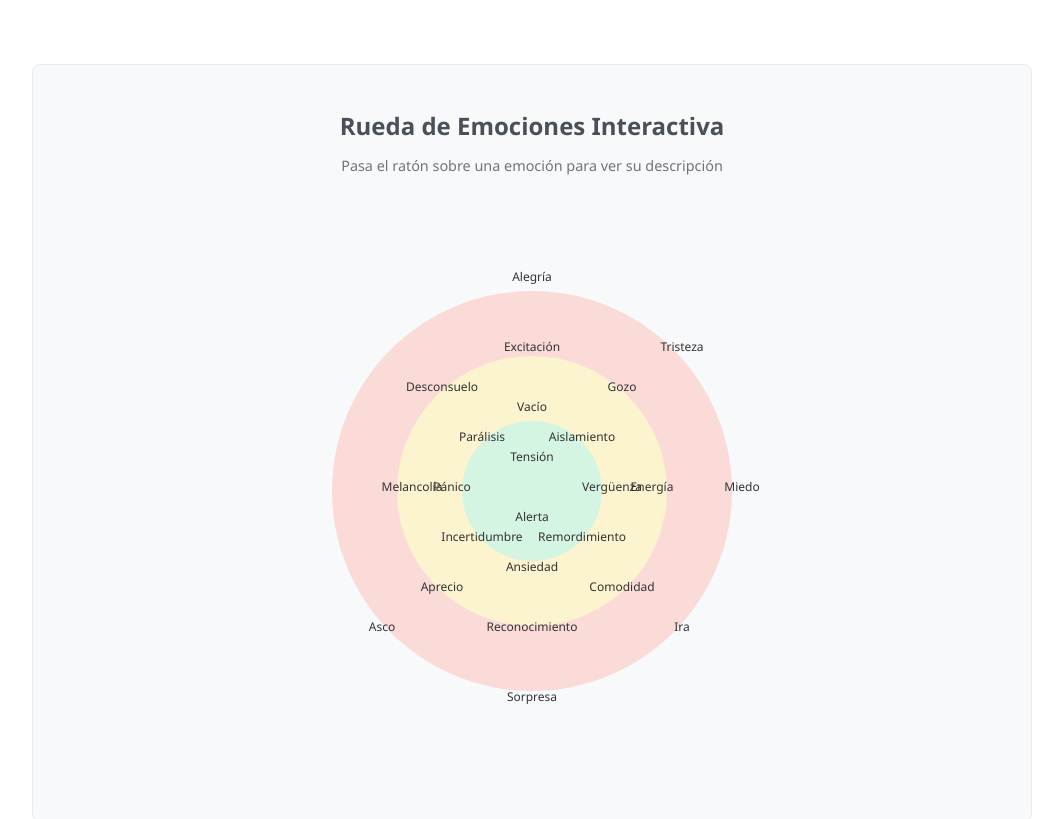
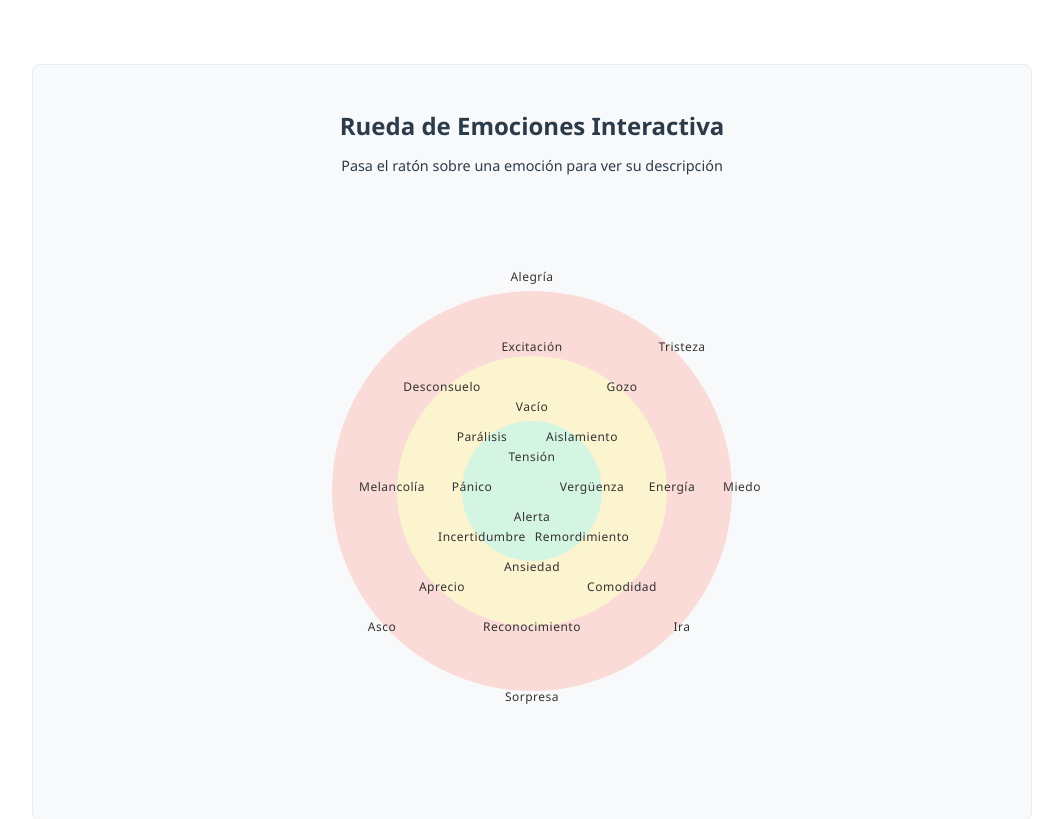
Before and after one commit to Chel-art/pinceladasIntimas, a website built with Vite: page pinceladas-intimas/index.html in a window 1280 px wide. Shown: the top 819 px of the page, without its empty margins (108-1171 px from the left). Built offline with nearby package versions, Linux system fonts and the light colour scheme.

Commit message:
rueda de las emociones_V1.2

```diff
--- a/pinceladas-intimas/src/pages/ExercisePage.js
+++ b/pinceladas-intimas/src/pages/ExercisePage.js
@@ -91,20 +91,20 @@ export function ExercisePage() {
         <!-- Emociones secundarias -->
         <text x="300" y="160" class="label">Excitación</text>
         <text x="390" y="200" class="label">Gozo</text>
-        <text x="420" y="300" class="label">Energía</text>
+        <text x="440" y="300" class="label">Energía</text>
         <text x="390" y="400" class="label">Comodidad</text>
         <text x="300" y="440" class="label">Reconocimiento</text>
         <text x="210" y="400" class="label">Aprecio</text>
-        <text x="180" y="300" class="label">Melancolía</text>
+        <text x="160" y="300" class="label">Melancolía</text>
         <text x="210" y="200" class="label">Desconsuelo</text>
         <!-- Emociones terciarias -->
         <text x="300" y="220" class="label">Vacío</text>
         <text x="350" y="250" class="label">Aislamiento</text>
-        <text x="380" y="300" class="label">Vergüenza</text>
+        <text x="360" y="300" class="label">Vergüenza</text>
         <text x="350" y="350" class="label">Remordimiento</text>
         <text x="300" y="380" class="label">Ansiedad</text>
         <text x="250" y="350" class="label">Incertidumbre</text>
-        <text x="220" y="300" class="label">Pánico</text>
+        <text x="240" y="300" class="label">Pánico</text>
         <text x="250" y="250" class="label">Parálisis</text>
         <text x="300" y="270" class="label">Tensión</text>
         <text x="300" y="330" class="label">Alerta</text>
--- a/pinceladas-intimas/src/styles/ExercisePage.css
+++ b/pinceladas-intimas/src/styles/ExercisePage.css
@@ -9,7 +9,7 @@
   text-align: center;
   margin-bottom: 2rem;
   padding: 1.5rem;
-  background-color: #f8f9fa;
+  background-color: #bdd6ef;
   border-radius: 8px;
 }
 
@@ -24,14 +24,14 @@
   font-size: 1rem;
   border: none;
   border-radius: 5px;
-  background-color: #343a40;
+  background-color: #4580bb;
   color: white;
   cursor: pointer;
   transition: background-color 0.3s ease;
 }
 
 #prompt-button:hover, #save-button:hover {
-  background-color: #495057;
+  background-color: #4a90d6;
 }
 
 .workspace {
@@ -91,13 +91,13 @@ label {
 }
 
 .rueda-emociones-container h2 {
-  color: #495057;
+  color: #2c3b4a;
   margin-bottom: 0.5rem;
   font-size: 1.5rem;
 }
 
 .rueda-emociones-container p {
-  color: #6c757d;
+  color: #2c3b4a;
   margin-bottom: 1rem;
   font-size: 0.9rem;
 }
@@ -255,6 +255,8 @@ rueda-emociones-container svg {
   pointer-events: auto;
   user-select: none;
   cursor: pointer;
+  letter-spacing: 0.5px;    /* espaciado entre letras */
+  word-spacing: 2px;        /* espaciado entre palabras */
 }
 
 /* Tooltip para SVG inline (idem) */
```
